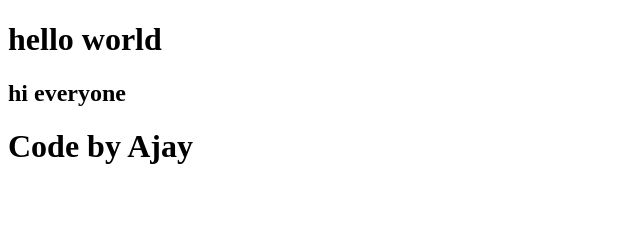
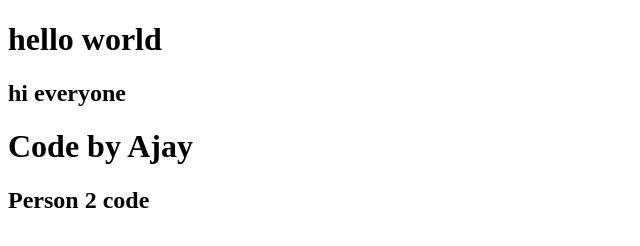
Before and after one commit to udayasri525/aup, a plain HTML site: page index.html in a window 1280 px wide. Shown: the whole page, without its empty margins (0-640 px from the left). Drawn offline with Linux system fonts and the light colour scheme.

Commit message:
Person 2

```diff
--- a/index.html
+++ b/index.html
@@ -9,5 +9,6 @@
     <h1>hello world</h1>
     <h2>hi everyone</h2>
     <h1>Code by Ajay</h1>
+    <h2>Person 2 code</h2>
   </body>
 </html>
```
